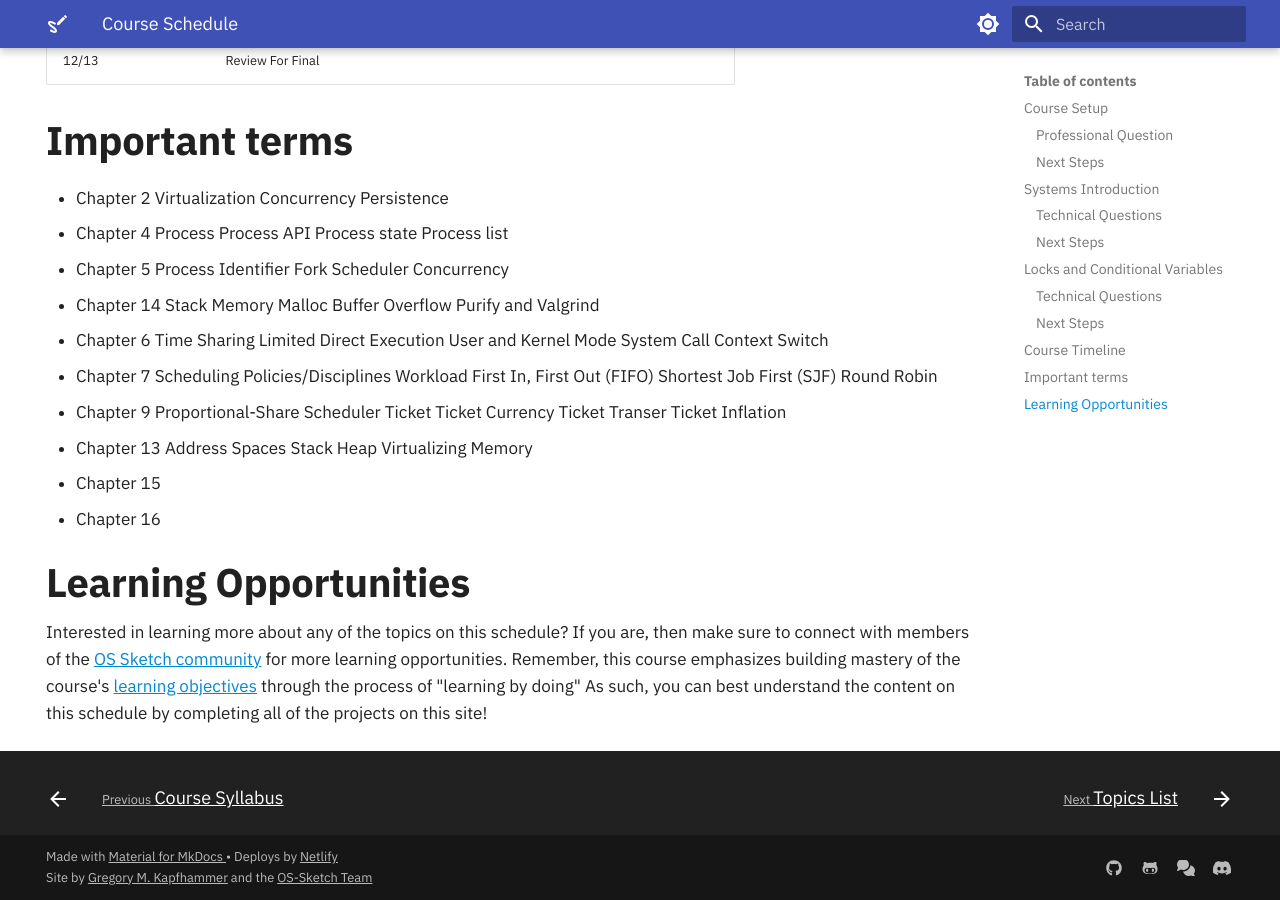
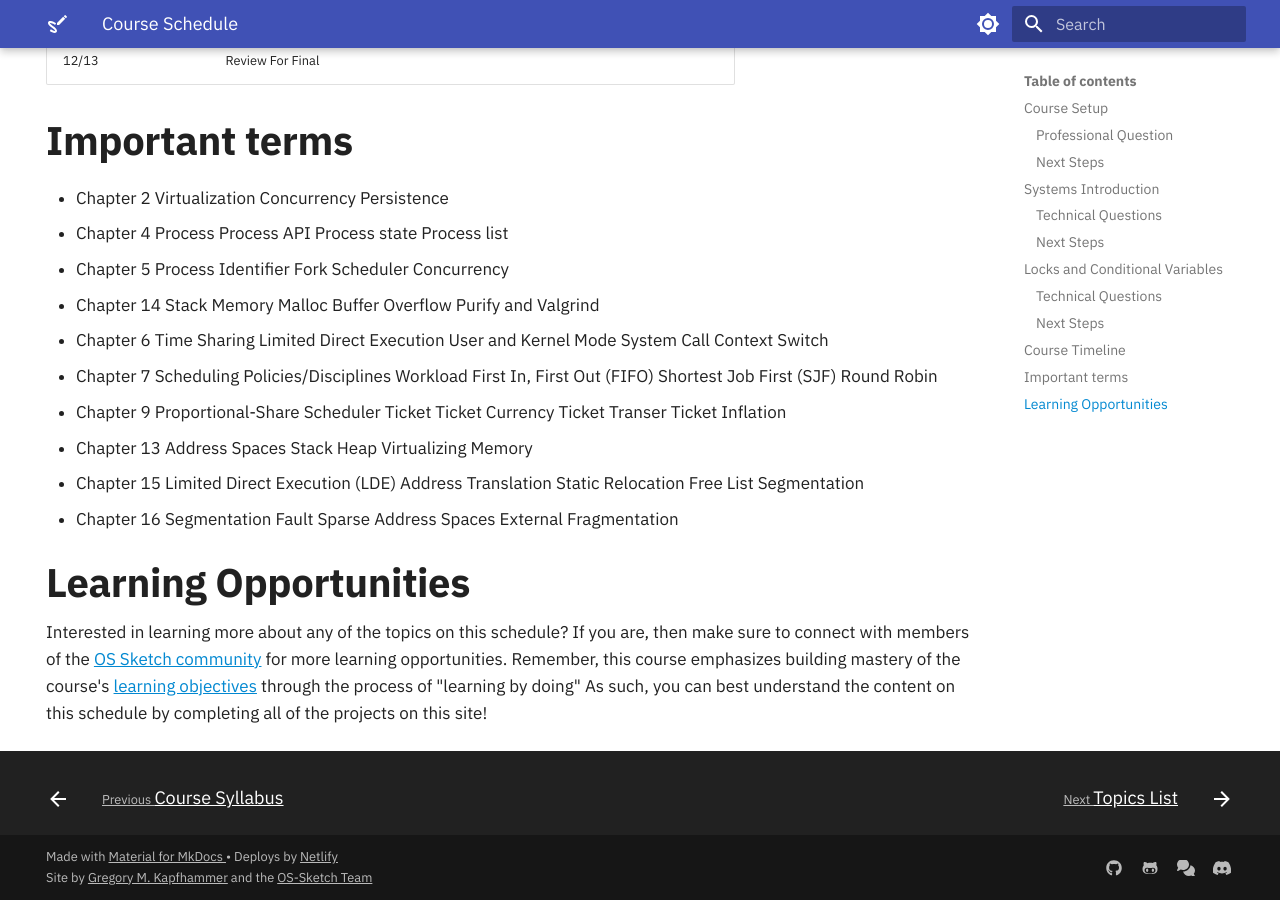
Before and after one commit to OS-Sketch/www.os-sketch.com, an MkDocs documentation site: the page built from docs/operating-systems/schedule.md, in a window 1280 px wide and 900 px high, scrolled down 2770 px. Built offline with MkDocs 1.6.1 and Material for MkDocs 9.7.7, drawn with Linux system fonts in a browser that asks for light colours.

Commit message:
added the rest of my words; need to add def

```diff
--- a/docs/operating-systems/schedule.md
+++ b/docs/operating-systems/schedule.md
@@ -155,9 +155,16 @@ hide:
     Virtualizing Memory
 
 - Chapter 15
+    Limited Direct Execution (LDE)
+    Address Translation
+    Static Relocation
+    Free List
+    Segmentation
 
 - Chapter 16
-
+    Segmentation Fault
+    Sparse Address Spaces
+    External Fragmentation
 
 ## Learning Opportunities
 
```
